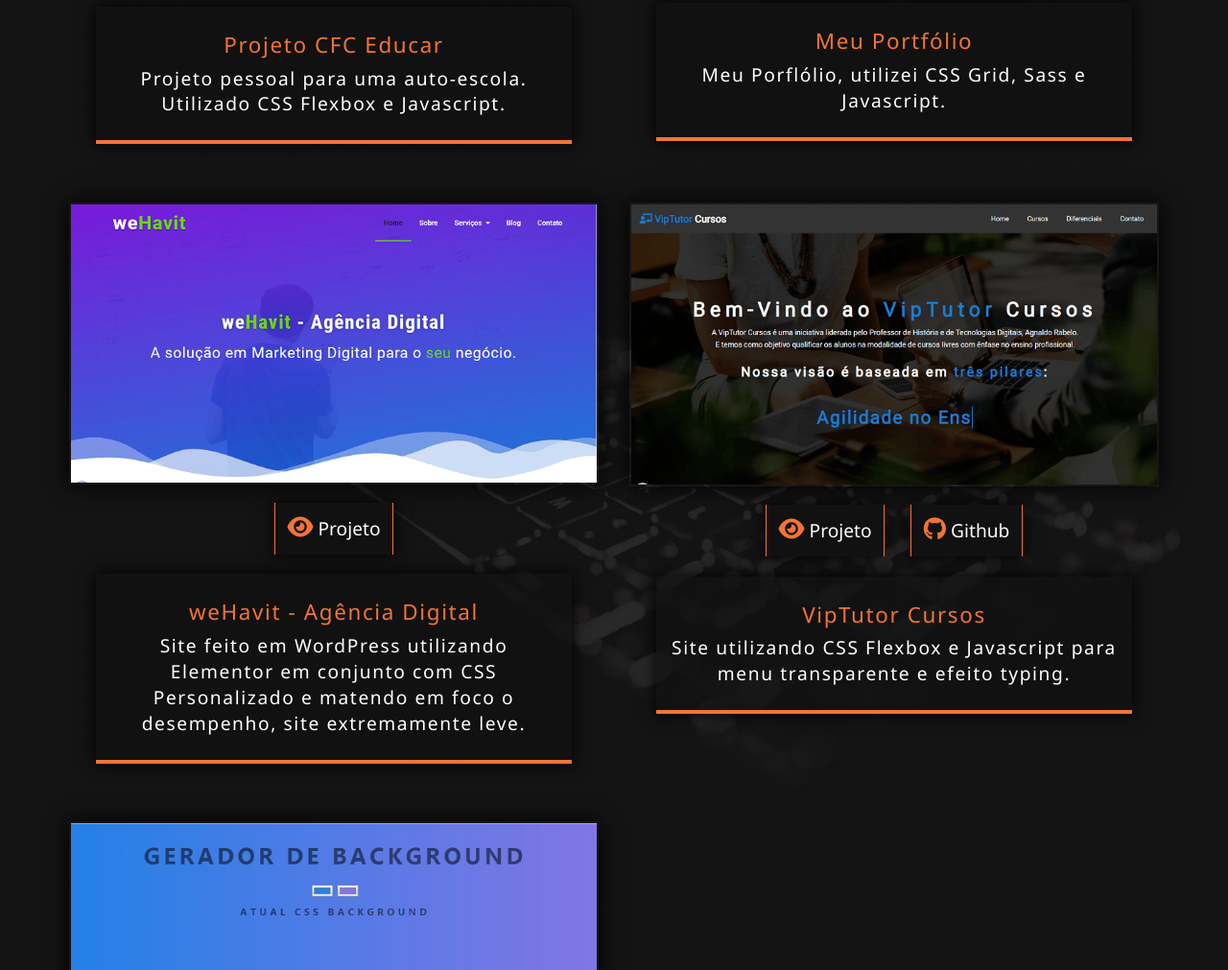
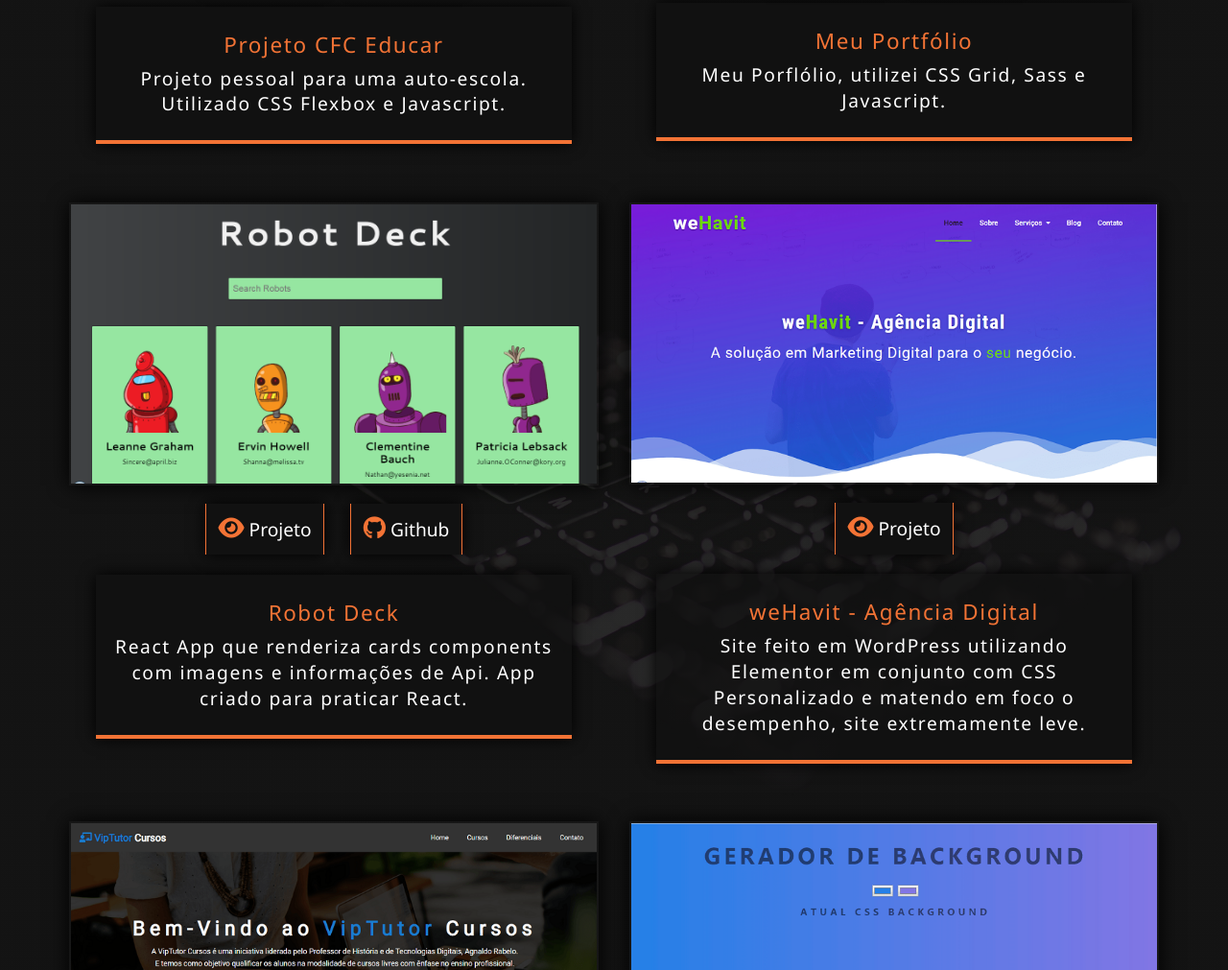
Before and after one commit to ElmiRabelo/elmirabelo-portfolio, a website: page dist/portfolio.html in a window 1280 px wide. Shown: the part 760-1771 px from the top of the page at 96% size. Drawn offline with Linux system fonts and the light colour scheme.

Commit message:
Adicionado novo projeto em portfolio, e icons no menu em todas as paginas

```diff
--- a/dist/portfolio.html
+++ b/dist/portfolio.html
@@ -18,6 +18,18 @@
       <nav class="menu">
         <div class="menu__info">
           <div class="picture"></div>
+          <div class="icons">
+            <a href="https://github.com/ElmiRabelo"
+              ><i class="fab fa-github fa-3x"></i
+            ></a>
+            <a href="https://www.linkedin.com/in/elmirabelo/"
+              ><i class="fab fa-linkedin fa-3x"></i
+            ></a>
+            <a href="mailto:rabeloelmi@gmail.com"
+              ><i class="fas fa-envelope fa-3x"></i
+            ></a>
+          </div>
+        </div>
         </div>
         <ul class="menu__nav">
           <li class="nav__item">
@@ -88,6 +100,29 @@
             <h3 class="hl-text">Meu Portfólio</h3>
             <p>
               Meu Porflólio, utilizei CSS Grid, Sass e Javascript.
+            </p>
+          </div>
+        </div>
+        <div class="project--item">
+          <a href="https://elmirabelo.github.io/robot-cards/">
+            <img src="./img/robot-deck.png" alt="Robot Deck" />
+          </a>
+          <a
+            href="https://elmirabelo.github.io/robot-cards/"
+            class="btn btn--light"
+          >
+            <i class="fas fa-eye"></i> Projeto
+          </a>
+          <a
+            href="https://github.com/ElmiRabelo/robot-cards"
+            class="btn btn--secondary"
+          >
+            <i class="fab fa-github"></i> Github
+          </a>
+          <div class="project--overview">
+            <h3 class="hl-text">Robot Deck</h3>
+            <p>
+              React App que renderiza cards components com imagens e informações de Api. App criado para praticar React.
             </p>
           </div>
         </div>
```
Also changed, not shown: dist/about.html (+12 -0 lines), dist/contact.html (+12 -0 lines), dist/img/robot-deck.png (added).
